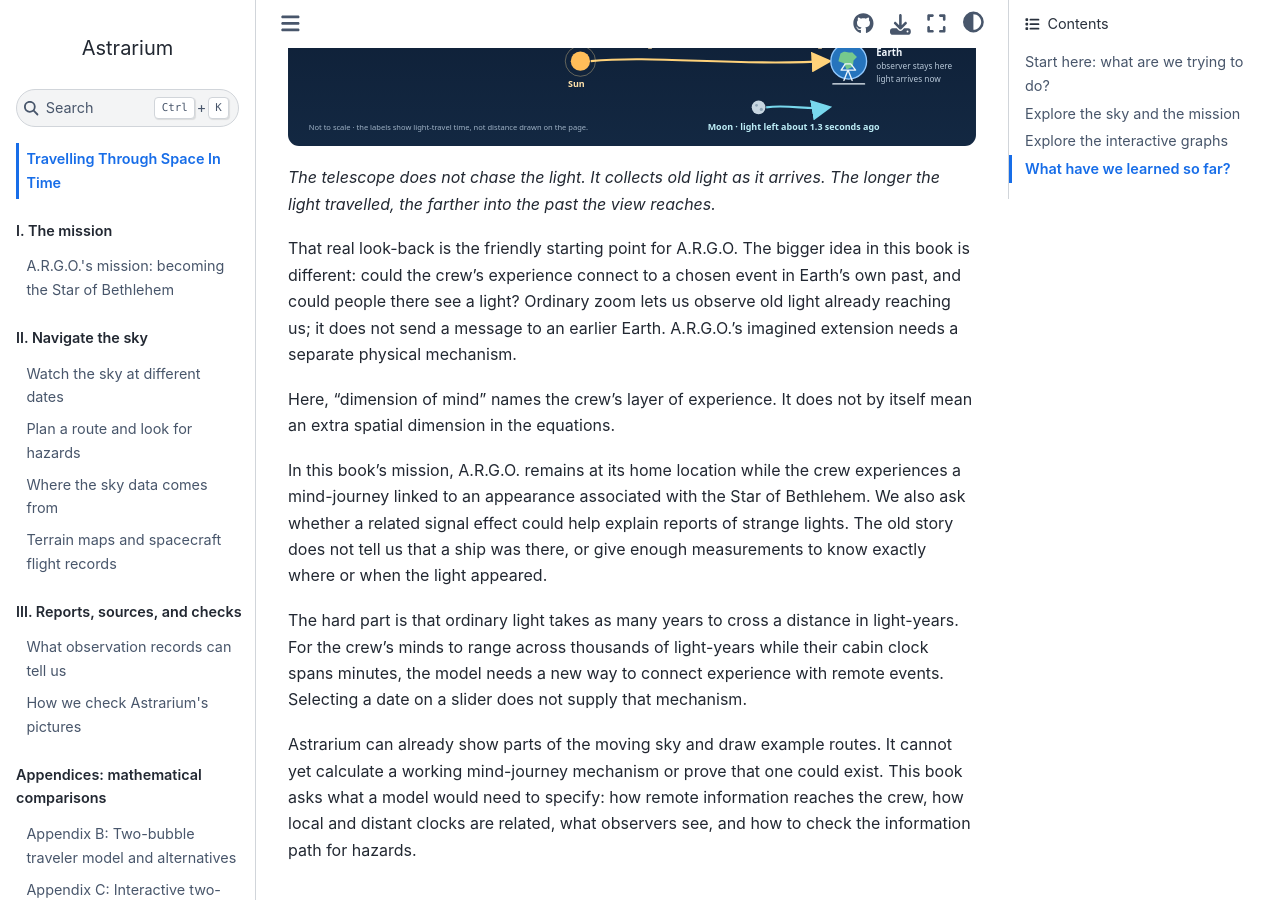
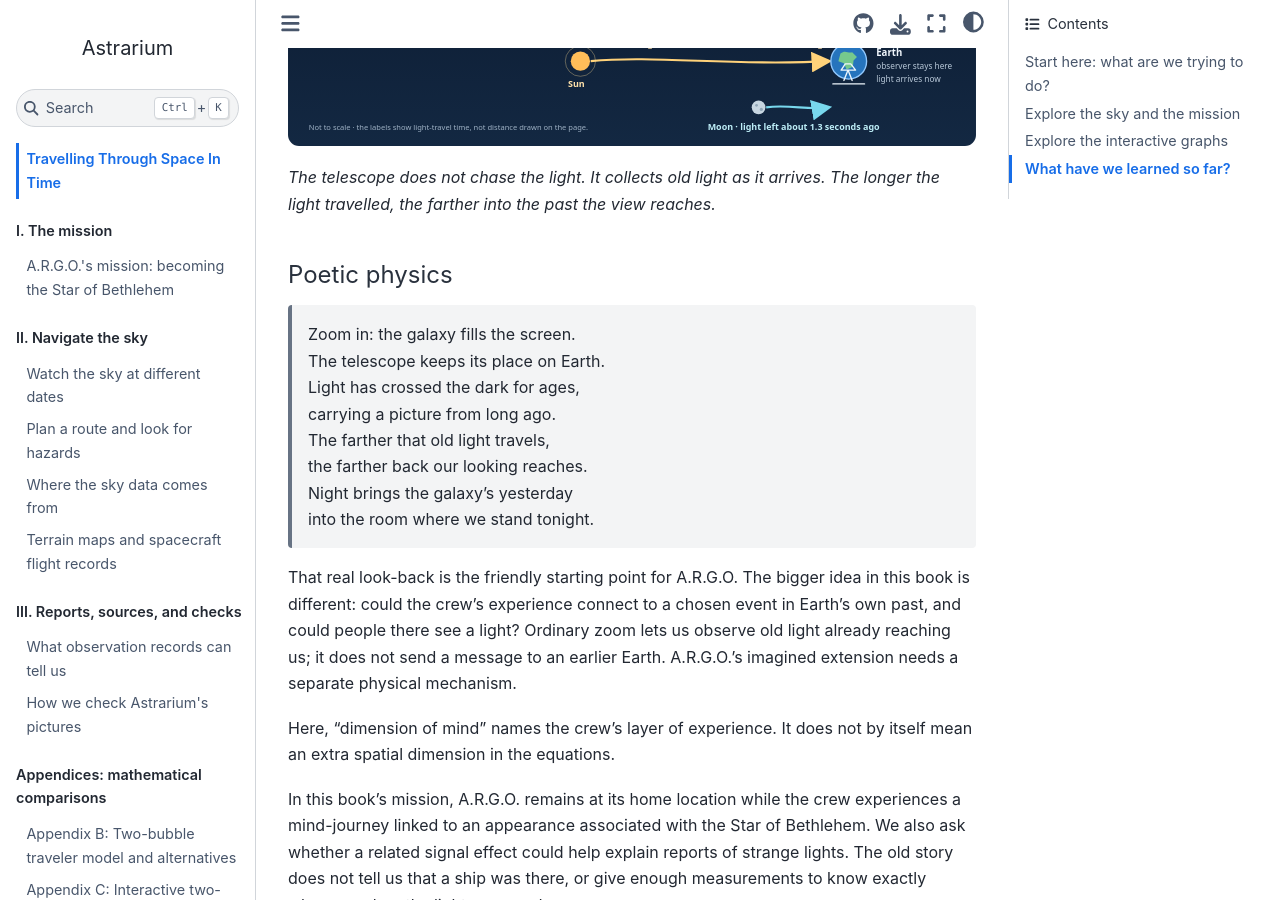
Before and after one commit to CastaliaInstitute/astrarium, a Jupyter Book: the page built from docs/interactive-time-travel.md, in a window 1280 px wide and 900 px high, scrolled down 1494 px. Built offline with Jupyter Book 1.0.4 settings and Sphinx 7.4.7 and the Sphinx Book theme 1.1.4, drawn with Linux system fonts in a browser that asks for light colours.

Commit message:
Add poetic telescope look-back passage

```diff
--- a/docs/interactive-time-travel.md
+++ b/docs/interactive-time-travel.md
@@ -21,6 +21,17 @@ There is one kind of time travel we already do: we look out into space. Zooming
 ![A stationary observer gathers light that left the Moon, Sun, and Andromeda at different earlier times. The distances are not to scale.](./_static/images/light-lookback.svg)
 
 *The telescope does not chase the light. It collects old light as it arrives. The longer the light travelled, the farther into the past the view reaches.*
+
+#### Poetic physics
+
+> Zoom in: the galaxy fills the screen.<br>
+> The telescope keeps its place on Earth.<br>
+> Light has crossed the dark for ages,<br>
+> carrying a picture from long ago.<br>
+> The farther that old light travels,<br>
+> the farther back our looking reaches.<br>
+> Night brings the galaxy's yesterday<br>
+> into the room where we stand tonight.
 
 That real look-back is the friendly starting point for A.R.G.O. The bigger idea in this book is different: could the crew's experience connect to a chosen event in Earth's own past, and could people there see a light? Ordinary zoom lets us observe old light already reaching us; it does not send a message to an earlier Earth. A.R.G.O.'s imagined extension needs a separate physical mechanism.
 
```
Also changed, not shown: docs/whitepaper-space-time-travel.md (+2 -0 lines).
